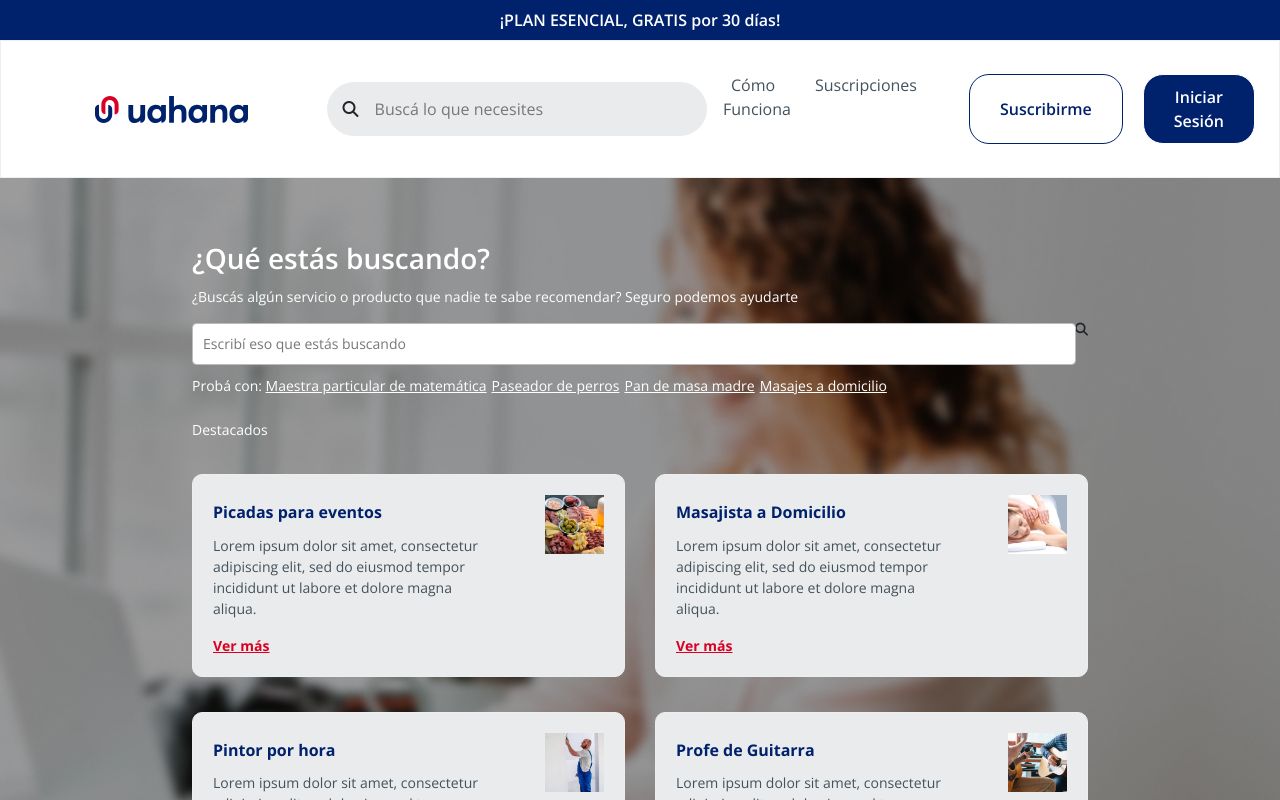
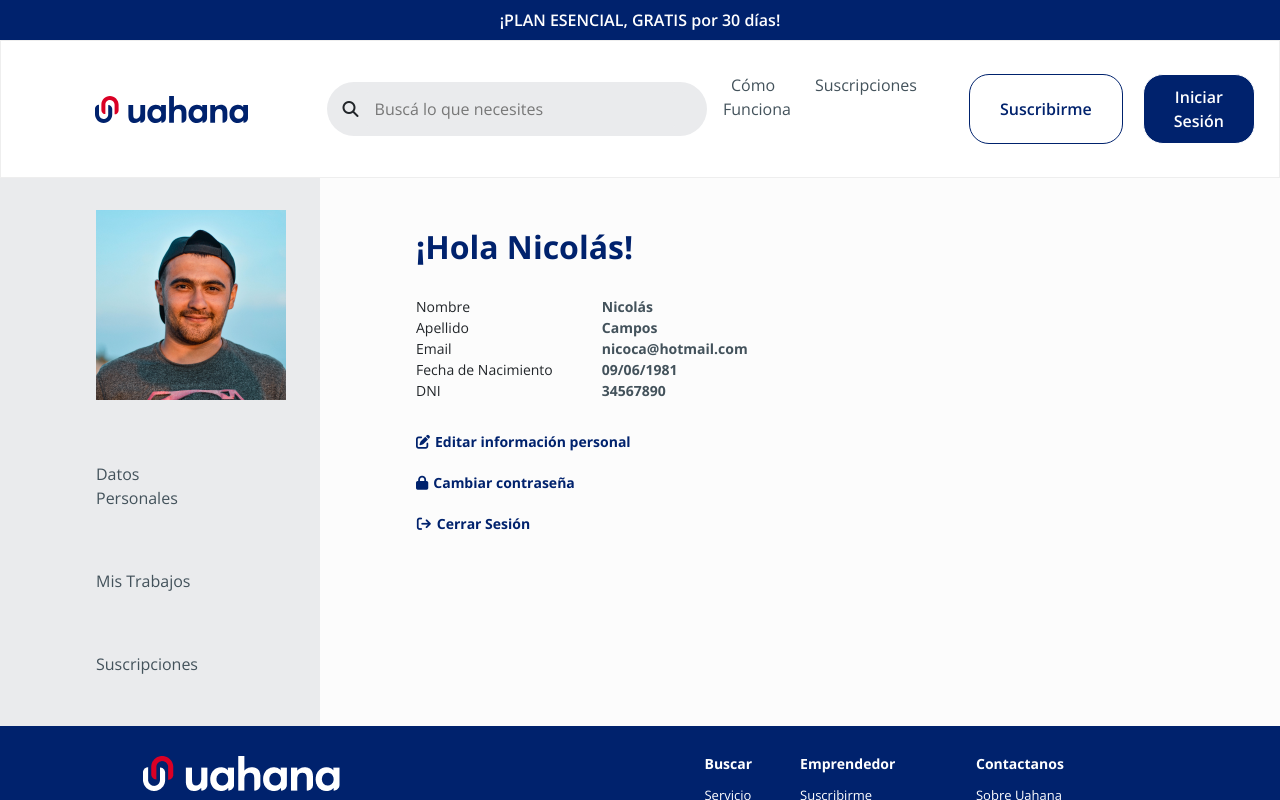
Before and after one commit to leilagattas/uahana, an Angular app in the folder Uahana/: page /perfil in a window 1280 px wide. Before the commit this address led to /inicio. Shown: the top 800 px of the page. Built offline with nearby package versions, Linux system fonts and the light colour scheme.

Commit message:
PerfilDatosPersonales

```diff
--- a/Uahana/src/app/app-routing.module.ts
+++ b/Uahana/src/app/app-routing.module.ts
@@ -4,6 +4,7 @@ import { ComofuncionaComponent } from './components/comofunciona/comofunciona.co
 import { ContactoComponent } from './components/contacto/contacto.component';
 import { LoginComponent } from './components/login/login.component';
 import { MainComponent } from './components/main/main.component';
+import { PerfilComponent } from './components/perfil/perfil.component';
 import { RegisterComponent } from './components/register/register.component';
 // import { RecuperarPassComponent } from './components/recuperar-pass/recuperar-pass.component';
 
@@ -13,7 +14,7 @@ const routes: Routes = [
   { path: 'login', component: LoginComponent },
   { path: 'register', component: RegisterComponent },
   { path: 'contacto', component: ContactoComponent },
-  // { path: 'recuperarPass', component: RecuperarPassComponent },
+  { path: 'perfil', component: PerfilComponent },
   // { path: 'recuperarPass/:id', component: RecuperarPassComponent },
   { path: '**', redirectTo: '/inicio' }
 
--- a/Uahana/src/app/app.module.ts
+++ b/Uahana/src/app/app.module.ts
@@ -18,6 +18,7 @@ import { ContactoComponent } from './components/contacto/contacto.component';
 import { DatosPersonalesComponent } from './components/perfil/datos-personales/datos-personales.component';
 import { MisTrabajosComponent } from './components/perfil/mis-trabajos/mis-trabajos.component';
 import { MisSuscripcionesComponent } from './components/perfil/mis-suscripciones/mis-suscripciones.component';
+import { PerfilComponent } from './components/perfil/perfil.component';
 
 @NgModule({
   declarations: [
@@ -36,7 +37,8 @@ import { MisSuscripcionesComponent } from './components/perfil/mis-suscripciones
     ContactoComponent,
     DatosPersonalesComponent,
     MisTrabajosComponent,
-    MisSuscripcionesComponent
+    MisSuscripcionesComponent,
+    PerfilComponent
   ],
   imports: [
     BrowserModule,
--- a/Uahana/src/app/components/perfil/datos-personales/datos-personales.component.css
+++ b/Uahana/src/app/components/perfil/datos-personales/datos-personales.component.css
@@ -0,0 +1,48 @@
+main {
+    padding: 20px 10%;
+    font-family: var(--open-sans);
+}
+
+h2 {
+    margin-top: 30px;
+    font-size: var(--titulos-h1);
+    color: var(--azul-logo);
+    text-align: left;
+    font-weight: 700;
+}
+
+table {
+    margin-top: 30px;
+    border: none;
+    width: 50%;
+}
+
+.nameLabel {
+    font-size: var(--subtitulos);
+}
+
+.valueLabel {
+    color: var(--gris-oscuro-tipografia);
+    font-size: var(--subtitulos);
+    font-weight: 700;
+}
+
+.options {
+    margin-top: 30px;
+    color: var(--azul-logo);
+    font-size: var(--subtitulos);
+    font-weight: 700;
+}
+
+i {
+    margin-right: 5px;
+}
+
+p {
+    margin-top: 20px;
+}
+
+p:hover {
+    text-decoration: underline;
+    cursor: pointer;
+}
--- a/Uahana/src/app/components/perfil/datos-personales/datos-personales.component.html
+++ b/Uahana/src/app/components/perfil/datos-personales/datos-personales.component.html
@@ -1 +1,30 @@
-<p>datos-personales works!</p>
+<main>
+    <h2>¡Hola Nicolás!</h2>
+    <table cellspacing="0" cellpadding="0">
+        <tr>
+            <td class="nameLabel">Nombre</td>
+            <td class="valueLabel">Nicolás</td>
+        </tr>
+        <tr>
+            <td class="nameLabel">Apellido</td>
+            <td class="valueLabel">Campos</td>
+        </tr>
+        <tr>
+            <td class="nameLabel">Email</td>
+            <td class="valueLabel">nicoca@hotmail.com</td>
+        </tr>
+        <tr>
+            <td class="nameLabel">Fecha de Nacimiento</td>
+            <td class="valueLabel">09/06/1981</td>
+        </tr>
+        <tr>
+            <td class="nameLabel">DNI</td>
+            <td class="valueLabel">34567890</td>
+        </tr>
+    </table>
+    <div class="options">
+        <p><i class="fas fa-edit"></i>Editar información personal</p>
+        <p><i class="fa fa-lock"></i>Cambiar contraseña</p>
+        <p><i class="fa fa-sign-out"></i>Cerrar Sesión</p>
+    </div>
+</main>
--- /dev/null
+++ b/Uahana/src/app/components/perfil/perfil.component.css
@@ -0,0 +1,35 @@
+main {
+    display: flex;
+}
+
+main div {
+    background-color: #EAEBED;
+    width: 25%;
+}
+
+img {
+    padding: 10% 30%;
+}
+
+.menu {
+    margin-top: 20px;
+    font-size: var(--menu-items);
+    width: 100% !important;
+}
+
+p {
+    color: var(--gris-oscuro-tipografia);
+    padding: 3% 30%;
+}
+
+p:hover {
+    background-color: white;
+    color: var(--azul-logo);
+    font-weight: 700;
+    text-decoration: none;
+    cursor: pointer;
+}
+
+.info {
+    width: 75%;
+}
--- /dev/null
+++ b/Uahana/src/app/components/perfil/perfil.component.html
@@ -0,0 +1,12 @@
+<main>
+    <div>
+        <img src="../../../assets/fotoPerfil.png" alt="fotoPerfil">
+        <br>
+        <div class="menu">
+            <p class="link active">Datos Personales</p> <br>
+            <p class="link">Mis Trabajos</p> <br>
+            <p class="link">Suscripciones</p> <br>
+        </div>
+    </div>
+    <app-datos-personales class="info"></app-datos-personales>
+</main>
--- /dev/null
+++ b/Uahana/src/app/components/perfil/perfil.component.ts
@@ -0,0 +1,15 @@
+import { Component, OnInit } from '@angular/core';
+
+@Component({
+  selector: 'app-perfil',
+  templateUrl: './perfil.component.html',
+  styleUrls: ['./perfil.component.css']
+})
+export class PerfilComponent implements OnInit {
+
+  constructor() { }
+
+  ngOnInit(): void {
+  }
+
+}
```
Also changed, not shown: Uahana/src/assets/fotoPerfil.png (added), 1 other file (tests, documents, lock files or other folders).
